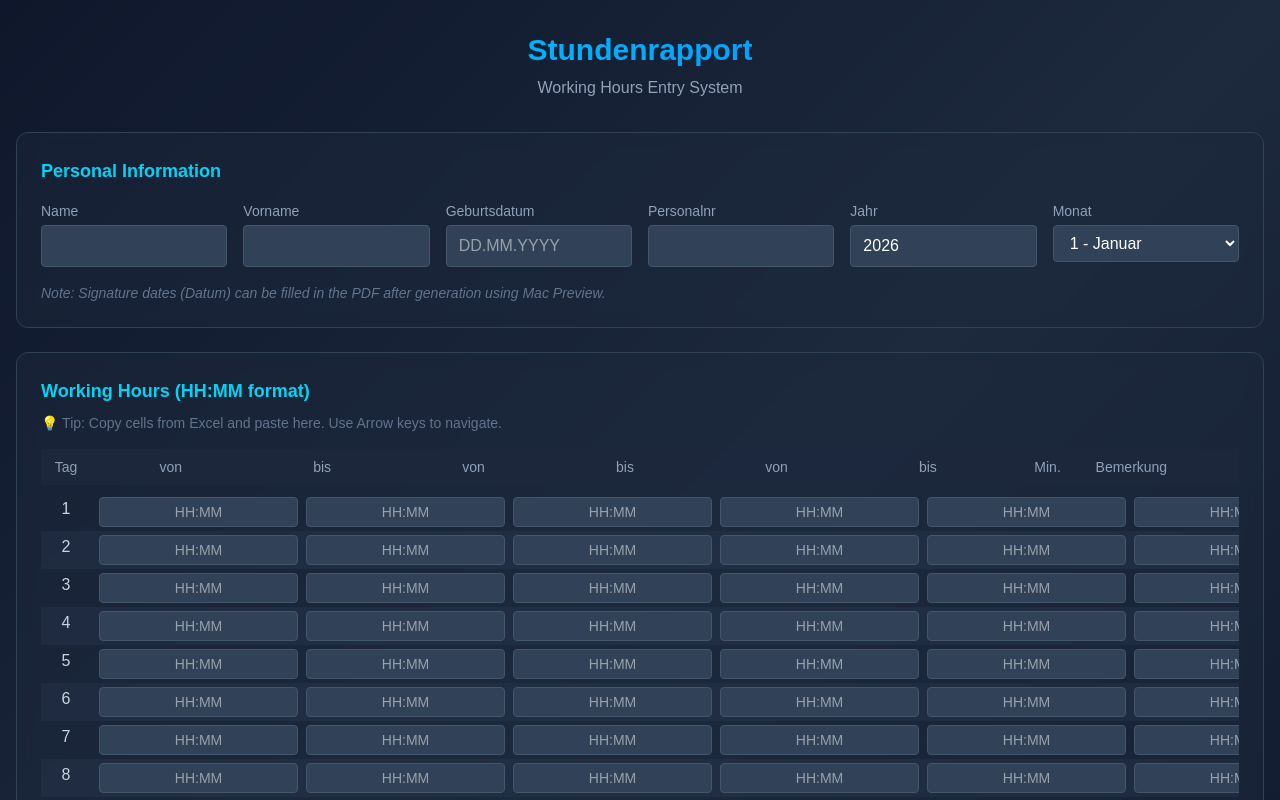
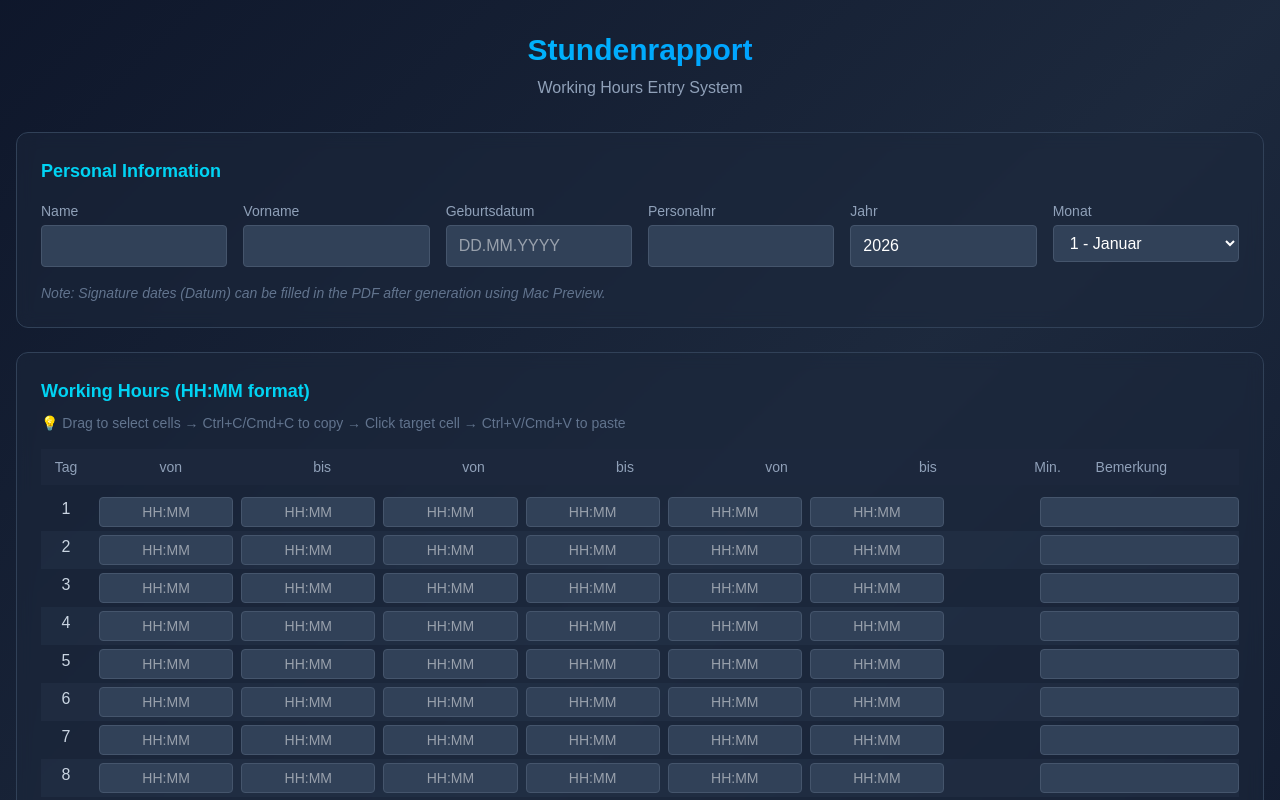
Before and after one commit to masaomi/stundenrapport_web_2026, a Next.js app: page / in a window 1280 px wide. Shown: the top 800 px of the page. Built offline with nearby package versions, Linux system fonts and the light colour scheme.

Commit message:
Add Excel-like drag selection and copy/paste for von/bis cells

```diff
--- a/src/app/page.tsx
+++ b/src/app/page.tsx
@@ -1,6 +1,6 @@
 'use client';
 
-import { useState, useCallback, useRef } from 'react';
+import { useState, useCallback, useRef, useEffect } from 'react';
 import { PDFDocument } from 'pdf-lib';
 
 interface TimeSlot {
@@ -20,6 +20,11 @@ interface PersonalInfo {
   persnr: string;
   jahr: string;
   monat: string;
+}
+
+interface CellPosition {
+  day: number;
+  col: number;
 }
 
 const MONTHS = [
@@ -61,7 +66,6 @@ function calculateMinutes(von: string, bis: string): number {
   if (endMin >= startMin) {
     return endMin - startMin;
   } else {
-    // Overnight
     return (24 * 60 - startMin) + endMin;
   }
 }
@@ -77,13 +81,11 @@ function createEmptyDayEntries(): DayEntry[] {
   }));
 }
 
-// Convert cell position to day/slot/field
-function getCellPosition(day: number, colIndex: number): { day: number; slotIndex: number; field: 'von' | 'bis' } | null {
-  // colIndex: 0=von1, 1=bis1, 2=von2, 3=bis2, 4=von3, 5=bis3
-  if (colIndex < 0 || colIndex > 5) return null;
-  const slotIndex = Math.floor(colIndex / 2);
-  const field = colIndex % 2 === 0 ? 'von' : 'bis';
-  return { day, slotIndex, field };
+function getCellValue(dayEntries: DayEntry[], day: number, col: number): string {
+  if (col < 0 || col > 5) return '';
+  const slotIndex = Math.floor(col / 2);
+  const field = col % 2 === 0 ? 'von' : 'bis';
+  return dayEntries[day - 1].slots[slotIndex][field];
 }
 
 export default function Home() {
@@ -98,7 +100,12 @@ export default function Home() {
 
   const [dayEntries, setDayEntries] = useState<DayEntry[]>(createEmptyDayEntries());
   const [isGenerating, setIsGenerating] = useState(false);
-  const [status, setStatus] = useState('Ready - Paste from Excel supported (Ctrl+V / Cmd+V)');
+  const [status, setStatus] = useState('Ready - Drag to select cells, then Ctrl+C/Cmd+C to copy');
+
+  // Selection state
+  const [selectionStart, setSelectionStart] = useState<CellPosition | null>(null);
+  const [selectionEnd, setSelectionEnd] = useState<CellPosition | null>(null);
+  const [isSelecting, setIsSelecting] = useState(false);
   const inputRefs = useRef<{ [key: string]: HTMLInputElement | null }>({});
 
   const calculateDayMinutes = useCallback((day: number): number => {
@@ -114,6 +121,27 @@ export default function Home() {
 
   const totalHours = Math.floor(totalMinutes / 60);
   const remainingMinutes = totalMinutes % 60;
+
+  // Check if a cell is selected
+  const isCellSelected = useCallback((day: number, col: number): boolean => {
+    if (!selectionStart || !selectionEnd) return false;
+    const minDay = Math.min(selectionStart.day, selectionEnd.day);
+    const maxDay = Math.max(selectionStart.day, selectionEnd.day);
+    const minCol = Math.min(selectionStart.col, selectionEnd.col);
+    const maxCol = Math.max(selectionStart.col, selectionEnd.col);
+    return day >= minDay && day <= maxDay && col >= minCol && col <= maxCol;
+  }, [selectionStart, selectionEnd]);
+
+  // Get selected range
+  const getSelectedRange = useCallback(() => {
+    if (!selectionStart || !selectionEnd) return null;
+    return {
+      minDay: Math.min(selectionStart.day, selectionEnd.day),
+      maxDay: Math.max(selectionStart.day, selectionEnd.day),
+      minCol: Math.min(selectionStart.col, selectionEnd.col),
+      maxCol: Math.max(selectionStart.col, selectionEnd.col),
+    };
+  }, [selectionStart, selectionEnd]);
 
   const updateTimeSlot = (day: number, slotIndex: number, field: 'von' | 'bis', value: string) => {
     setDayEntries(prev => {
@@ -136,15 +164,80 @@ export default function Home() {
     });
   };
 
-  // Handle paste from Excel (tab-separated values)
-  const handlePaste = (e: React.ClipboardEvent<HTMLInputElement>, day: number, colIndex: number) => {
+  // Handle cell mouse down - start selection
+  const handleCellMouseDown = (day: number, col: number, e: React.MouseEvent) => {
+    // Only start selection on left click
+    if (e.button !== 0) return;
+
+    setSelectionStart({ day, col });
+    setSelectionEnd({ day, col });
+    setIsSelecting(true);
+  };
+
+  // Handle cell mouse enter during selection
+  const handleCellMouseEnter = (day: number, col: number) => {
+    if (isSelecting) {
+      setSelectionEnd({ day, col });
+    }
+  };
+
+  // Handle mouse up - end selection
+  useEffect(() => {
+    const handleMouseUp = () => {
+      setIsSelecting(false);
+    };
+
+    window.addEventListener('mouseup', handleMouseUp);
+    return () => window.removeEventListener('mouseup', handleMouseUp);
+  }, []);
+
+  // Handle keyboard copy
+  useEffect(() => {
+    const handleKeyDown = (e: KeyboardEvent) => {
+      // Copy: Ctrl+C or Cmd+C
+      if ((e.ctrlKey || e.metaKey) && e.key === 'c') {
+        const range = getSelectedRange();
+        if (range) {
+          e.preventDefault();
+
+          // Build tab-separated text
+          const rows: string[] = [];
+          for (let day = range.minDay; day <= range.maxDay; day++) {
+            const cols: string[] = [];
+            for (let col = range.minCol; col <= range.maxCol; col++) {
+              cols.push(getCellValue(dayEntries, day, col));
+            }
+            rows.push(cols.join('\t'));
+          }
+          const text = rows.join('\n');
+
+          navigator.clipboard.writeText(text).then(() => {
+            const cellCount = (range.maxDay - range.minDay + 1) * (range.maxCol - range.minCol + 1);
+            setStatus(`Copied ${cellCount} cell(s) to clipboard`);
+          });
+        }
+      }
+
+      // Paste: Ctrl+V or Cmd+V (handled by input onPaste)
+
+      // Clear selection on Escape
+      if (e.key === 'Escape') {
+        setSelectionStart(null);
+        setSelectionEnd(null);
+      }
+    };
+
+    window.addEventListener('keydown', handleKeyDown);
+    return () => window.removeEventListener('keydown', handleKeyDown);
+  }, [dayEntries, getSelectedRange]);
+
+  // Handle paste from clipboard
+  const handlePaste = (e: React.ClipboardEvent<HTMLInputElement>, day: number, col: number) => {
     const pastedText = e.clipboardData.getData('text');
 
-    // Check if it's multi-cell paste (contains tabs or newlines)
     if (pastedText.includes('\t') || pastedText.includes('\n')) {
       e.preventDefault();
 
-      // Parse rows and columns
       const rows = pastedText.trim().split(/\r?\n/);
 
       setDayEntries(prev => {
@@ -156,18 +249,19 @@ export default function Home() {
 
           const cells = row.split('\t');
           cells.forEach((cellValue, cellOffset) => {
-            const targetCol = colIndex + cellOffset;
-            const pos = getCellPosition(targetDay, targetCol);
+            const targetCol = col + cellOffset;
+            if (targetCol > 5) return;
 
-            if (pos && pos.day <= 31) {
+            const slotIndex = Math.floor(targetCol / 2);
+            const field = targetCol % 2 === 0 ? 'von' : 'bis';
             const value = cellValue.trim();
-              newEntries[pos.day - 1] = {
-                ...newEntries[pos.day - 1],
-                slots: newEntries[pos.day - 1].slots.map((slot, i) =>
-                  i === pos.slotIndex ? { ...slot, [pos.field]: value } : slot
+
+            newEntries[targetDay - 1] = {
+              ...newEntries[targetDay - 1],
+              slots: newEntries[targetDay - 1].slots.map((slot, i) =>
+                i === slotIndex ? { ...slot, [field]: value } : slot
               ),
             };
-            }
           });
         });
 
@@ -176,45 +270,35 @@ export default function Home() {
 
       setStatus(`Pasted ${rows.length} row(s) from clipboard`);
     }
-    // Single cell paste is handled normally by the browser
   };
 
-  // Handle keyboard navigation
-  const handleKeyDown = (e: React.KeyboardEvent<HTMLInputElement>, day: number, colIndex: number) => {
+  // Handle keyboard navigation in input
+  const handleKeyDown = (e: React.KeyboardEvent<HTMLInputElement>, day: number, col: number) => {
     const getInputRef = (d: number, c: number) => `input-${d}-${c}`;
-
-    if (e.key === 'Tab') {
-      // Default tab behavior
-      return;
-    }
 
     if (e.key === 'Enter' || e.key === 'ArrowDown') {
       e.preventDefault();
-      const nextDay = day + 1;
-      if (nextDay <= 31) {
-        const ref = inputRefs.current[getInputRef(nextDay, colIndex)];
+      if (day < 31) {
+        const ref = inputRefs.current[getInputRef(day + 1, col)];
         ref?.focus();
         ref?.select();
       }
     } else if (e.key === 'ArrowUp') {
       e.preventDefault();
-      const prevDay = day - 1;
-      if (prevDay >= 1) {
-        const ref = inputRefs.current[getInputRef(prevDay, colIndex)];
+      if (day > 1) {
+        const ref = inputRefs.current[getInputRef(day - 1, col)];
         ref?.focus();
         ref?.select();
       }
     } else if (e.key === 'ArrowRight' && e.currentTarget.selectionStart === e.currentTarget.value.length) {
-      const nextCol = colIndex + 1;
-      if (nextCol <= 5) {
-        const ref = inputRefs.current[getInputRef(day, nextCol)];
+      if (col < 5) {
+        const ref = inputRefs.current[getInputRef(day, col + 1)];
         ref?.focus();
         ref?.select();
       }
     } else if (e.key === 'ArrowLeft' && e.currentTarget.selectionStart === 0) {
-      const prevCol = colIndex - 1;
-      if (prevCol >= 0) {
-        const ref = inputRefs.current[getInputRef(day, prevCol)];
+      if (col > 0) {
+        const ref = inputRefs.current[getInputRef(day, col - 1)];
         ref?.focus();
         ref?.select();
       }
@@ -224,8 +308,16 @@ export default function Home() {
   const clearAll = () => {
     if (confirm('Clear all entries?')) {
       setDayEntries(createEmptyDayEntries());
+      setSelectionStart(null);
+      setSelectionEnd(null);
       setStatus('Cleared');
     }
+  };
+
+  // Clear selection when clicking outside
+  const clearSelection = () => {
+    setSelectionStart(null);
+    setSelectionEnd(null);
   };
 
   const generatePDF = async () => {
@@ -233,15 +325,12 @@ export default function Home() {
     setStatus('Generating PDF...');
 
     try {
-      // Fetch the PDF template
       const response = await fetch('/Stundenrapport.pdf');
       const pdfBytes = await response.arrayBuffer();
 
-      // Load the PDF
       const pdfDoc = await PDFDocument.load(pdfBytes);
       const form = pdfDoc.getForm();
 
-      // Fill personal info
       const setTextField = (name: string, value: string) => {
         try {
           const field = form.getTextField(name);
@@ -257,7 +346,6 @@ export default function Home() {
       setTextField('allg.persnr', personalInfo.persnr);
       setTextField('allg.jahr', personalInfo.jahr);
 
-      // Set month dropdown
       try {
         const monatField = form.getDropdown('allg.monat');
         const monthLabel = MONTHS.find(m => m.value === personalInfo.monat)?.label || '';
@@ -267,10 +355,9 @@ export default function Home() {
           monatField.select(matchingOption);
         }
       } catch {
-        // Dropdown not found or error, skip
+        // Dropdown not found
       }
 
-      // Fill time entries
       for (let day = 1; day <= 31; day++) {
         const entry = dayEntries[day - 1];
 
@@ -280,37 +367,30 @@ export default function Home() {
           if (bis) setTextField(`tab.aus_${slot + 1}.${day}`, bis);
         }
 
-        // Daily total
         const dayMinutes = calculateDayMinutes(day);
         if (dayMinutes > 0) {
           setTextField(`tab.totall_dd.${day}`, dayMinutes.toString());
         }
 
-        // Remark
         if (entry.remark) {
           setTextField(`tab.bemerkung.${day}`, entry.remark);
         }
       }
 
-      // Fill totals
       setTextField('tab.totall_mm', totalMinutes.toString());
       setTextField('totall_dez', totalHours.toString());
 
-      // Flatten the form fields EXCEPT signature date fields
       const fields = form.getFields();
       for (const field of fields) {
         const name = field.getName();
-        // Keep signature date fields editable
         if (name === 'allg.datum.ma' || name === 'allg.datum.vg') {
           continue;
         }
         field.enableReadOnly();
       }
 
-      // Save the PDF
       const modifiedPdfBytes = await pdfDoc.save();
 
-      // Download the PDF - convert to ArrayBuffer for TypeScript compatibility
       const arrayBuffer = modifiedPdfBytes.buffer.slice(
         modifiedPdfBytes.byteOffset,
         modifiedPdfBytes.byteOffset + modifiedPdfBytes.byteLength
@@ -335,7 +415,7 @@ export default function Home() {
   };
 
   return (
-    <div className="min-h-screen bg-gradient-to-br from-slate-900 via-slate-800 to-slate-900 text-white">
+    <div className="min-h-screen bg-gradient-to-br from-slate-900 via-slate-800 to-slate-900 text-white select-none">
       <div className="container mx-auto px-4 py-8 max-w-7xl">
         <header className="mb-8">
           <h1 className="text-3xl font-bold text-center bg-gradient-to-r from-cyan-400 to-blue-500 bg-clip-text text-transparent">
@@ -345,7 +425,7 @@ export default function Home() {
         </header>
 
         {/* Personal Information */}
-        <section className="bg-slate-800/50 backdrop-blur rounded-xl p-6 mb-6 border border-slate-700">
+        <section className="bg-slate-800/50 backdrop-blur rounded-xl p-6 mb-6 border border-slate-700" onClick={clearSelection}>
           <h2 className="text-lg font-semibold mb-4 text-cyan-400">Personal Information</h2>
           <div className="grid grid-cols-2 md:grid-cols-3 lg:grid-cols-6 gap-4">
             <div>
@@ -354,7 +434,7 @@ export default function Home() {
                 type="text"
                 value={personalInfo.name}
                 onChange={(e) => setPersonalInfo(prev => ({ ...prev, name: e.target.value }))}
-                className="w-full bg-slate-700 border border-slate-600 rounded px-3 py-2 text-white focus:outline-none focus:border-cyan-500"
+                className="w-full bg-slate-700 border border-slate-600 rounded px-3 py-2 text-white focus:outline-none focus:border-cyan-500 select-text"
               />
             </div>
             <div>
@@ -363,7 +443,7 @@ export default function Home() {
                 type="text"
                 value={personalInfo.vorname}
                 onChange={(e) => setPersonalInfo(prev => ({ ...prev, vorname: e.target.value }))}
-                className="w-full bg-slate-700 border border-slate-600 rounded px-3 py-2 text-white focus:outline-none focus:border-cyan-500"
+                className="w-full bg-slate-700 border border-slate-600 rounded px-3 py-2 text-white focus:outline-none focus:border-cyan-500 select-text"
               />
             </div>
             <div>
@@ -373,7 +453,7 @@ export default function Home() {
                 placeholder="DD.MM.YYYY"
                 value={personalInfo.gebdat}
                 onChange={(e) => setPersonalInfo(prev => ({ ...prev, gebdat: e.target.value }))}
-                className="w-full bg-slate-700 border border-slate-600 rounded px-3 py-2 text-white focus:outline-none focus:border-cyan-500"
+                className="w-full bg-slate-700 border border-slate-600 rounded px-3 py-2 text-white focus:outline-none focus:border-cyan-500 select-text"
               />
             </div>
             <div>
@@ -382,7 +462,7 @@ export default function Home() {
                 type="text"
                 value={personalInfo.persnr}
                 onChange={(e) => setPersonalInfo(prev => ({ ...prev, persnr: e.target.value }))}
-                className="w-full bg-slate-700 border border-slate-600 rounded px-3 py-2 text-white focus:outline-none focus:border-cyan-500"
+                className="w-full bg-slate-700 border border-slate-600 rounded px-3 py-2 text-white focus:outline-none focus:border-cyan-500 select-text"
               />
             </div>
             <div>
@@ -391,7 +471,7 @@ export default function Home() {
                 type="text"
                 value={personalInfo.jahr}
                 onChange={(e) => setPersonalInfo(prev => ({ ...prev, jahr: e.target.value }))}
-                className="w-full bg-slate-700 border border-slate-600 rounded px-3 py-2 text-white focus:outline-none focus:border-cyan-500"
+                className="w-full bg-slate-700 border border-slate-600 rounded px-3 py-2 text-white focus:outline-none focus:border-cyan-500 select-text"
               />
             </div>
             <div>
@@ -416,7 +496,7 @@ export default function Home() {
         <section className="bg-slate-800/50 backdrop-blur rounded-xl p-6 mb-6 border border-slate-700">
           <h2 className="text-lg font-semibold mb-2 text-cyan-400">Working Hours (HH:MM format)</h2>
           <p className="text-sm text-slate-500 mb-4">
-            💡 Tip: Copy cells from Excel and paste here. Use Arrow keys to navigate.
+            💡 Drag to select cells → Ctrl+C/Cmd+C to copy → Click target cell → Ctrl+V/Cmd+V to paste
           </p>
 
           {/* Header */}
@@ -446,6 +526,12 @@ export default function Home() {
                   <div className="text-center font-medium text-slate-300">{day}</div>
                   {[0, 1, 2].map(slotIndex => (
                     <div key={`${day}-slot-${slotIndex}`} className="contents">
+                      {/* von */}
+                      <div
+                        onMouseDown={(e) => handleCellMouseDown(day, slotIndex * 2, e)}
+                        onMouseEnter={() => handleCellMouseEnter(day, slotIndex * 2)}
+                        className={`relative ${isCellSelected(day, slotIndex * 2) ? 'ring-2 ring-cyan-400 ring-offset-1 ring-offset-slate-900 rounded' : ''}`}
+                      >
                         <input
                           ref={(el) => { inputRefs.current[`input-${day}-${slotIndex * 2}`] = el; }}
                           type="text"
@@ -454,8 +540,15 @@ export default function Home() {
                           onChange={(e) => updateTimeSlot(day, slotIndex, 'von', e.target.value)}
                           onPaste={(e) => handlePaste(e, day, slotIndex * 2)}
                           onKeyDown={(e) => handleKeyDown(e, day, slotIndex * 2)}
-                        className="bg-slate-700 border border-slate-600 rounded px-2 py-1 text-center text-sm focus:outline-none focus:border-cyan-500 focus:ring-1 focus:ring-cyan-500"
+                          className="w-full bg-slate-700 border border-slate-600 rounded px-2 py-1 text-center text-sm focus:outline-none focus:border-cyan-500 select-text"
                         />
+                      </div>
+                      {/* bis */}
+                      <div
+                        onMouseDown={(e) => handleCellMouseDown(day, slotIndex * 2 + 1, e)}
+                        onMouseEnter={() => handleCellMouseEnter(day, slotIndex * 2 + 1)}
+                        className={`relative ${isCellSelected(day, slotIndex * 2 + 1) ? 'ring-2 ring-cyan-400 ring-offset-1 ring-offset-slate-900 rounded' : ''}`}
+                      >
                         <input
                           ref={(el) => { inputRefs.current[`input-${day}-${slotIndex * 2 + 1}`] = el; }}
                           type="text"
@@ -464,8 +557,9 @@ export default function Home() {
                           onChange={(e) => updateTimeSlot(day, slotIndex, 'bis', e.target.value)}
                           onPaste={(e) => handlePaste(e, day, slotIndex * 2 + 1)}
                           onKeyDown={(e) => handleKeyDown(e, day, slotIndex * 2 + 1)}
-                        className="bg-slate-700 border border-slate-600 rounded px-2 py-1 text-center text-sm focus:outline-none focus:border-cyan-500 focus:ring-1 focus:ring-cyan-500"
+                          className="w-full bg-slate-700 border border-slate-600 rounded px-2 py-1 text-center text-sm focus:outline-none focus:border-cyan-500 select-text"
                         />
+                      </div>
                     </div>
                   ))}
                   <div className={`text-center font-mono ${dayMinutes > 0 ? 'text-green-400' : 'text-slate-500'}`}>
@@ -475,7 +569,7 @@ export default function Home() {
                     type="text"
                     value={dayEntries[day - 1].remark}
                     onChange={(e) => updateRemark(day, e.target.value)}
-                    className="bg-slate-700 border border-slate-600 rounded px-2 py-1 text-sm focus:outline-none focus:border-cyan-500"
+                    className="bg-slate-700 border border-slate-600 rounded px-2 py-1 text-sm focus:outline-none focus:border-cyan-500 select-text"
                   />
                 </div>
               );
@@ -484,7 +578,7 @@ export default function Home() {
         </section>
 
         {/* Summary */}
-        <section className="bg-slate-800/50 backdrop-blur rounded-xl p-6 mb-6 border border-slate-700">
+        <section className="bg-slate-800/50 backdrop-blur rounded-xl p-6 mb-6 border border-slate-700" onClick={clearSelection}>
           <h2 className="text-lg font-semibold mb-4 text-cyan-400">Summary</h2>
           <div className="grid grid-cols-1 md:grid-cols-3 gap-6">
             <div className="text-center">
```
Lines whose indentation alone changed are shown as unchanged.
